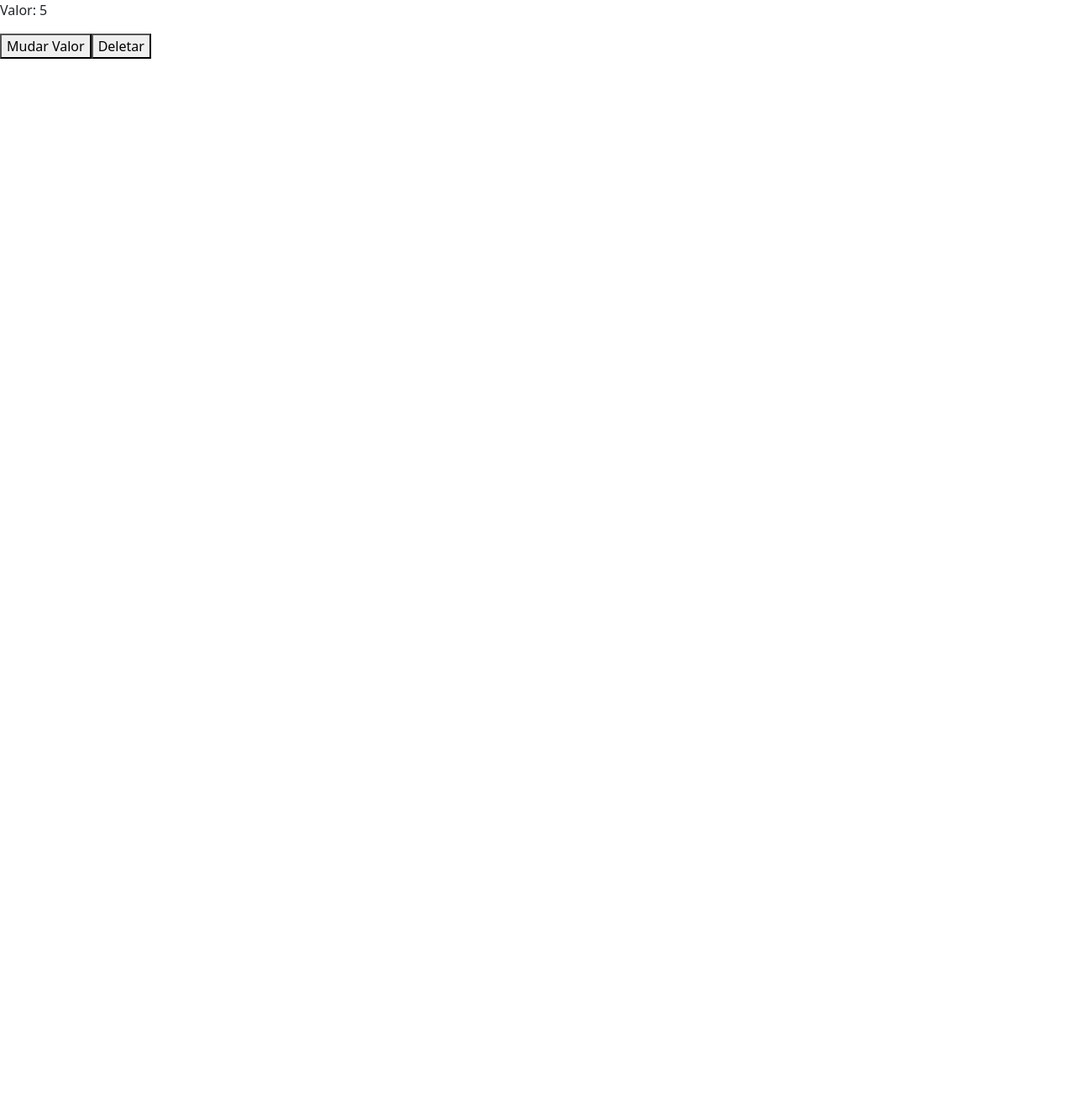
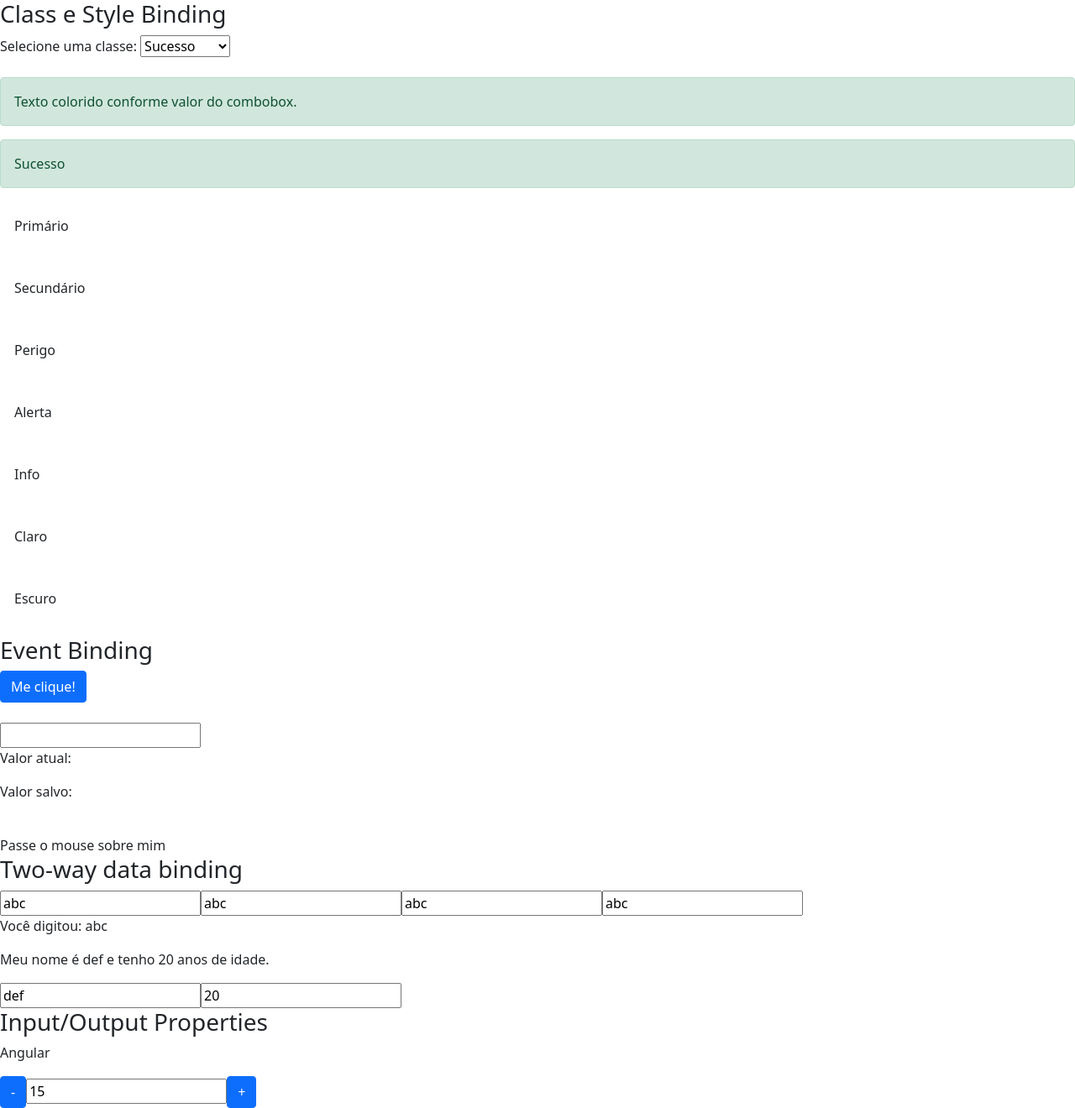
Before and after one commit to pedrovic7997/data-binding, an Angular app: page / in a window 1280 px wide. Shown: the whole page at 84% size. Before the commit the page ends 800 px from the top, so only its background shows below. Built offline with nearby package versions, Linux system fonts and the light colour scheme.

Commit message:
Acesso ao DOM e Template com ViewChild (com erro)

```diff
--- a/src/app/app.component.html
+++ b/src/app/app.component.html
@@ -1,4 +1,4 @@
-<app-ciclo [valorInicial]="valor" *ngIf="!deletarCiclo" ></app-ciclo>
+<app-data-binding></app-data-binding>
+<!-- <app-ciclo [valorInicial]="valor" *ngIf="!deletarCiclo" ></app-ciclo>
 <button (click)="mudarValor()">Mudar Valor</button>
-<button (click)="destruirCiclo()">Deletar</button>
-<!-- <app-data-binding></app-data-binding> -->
+<button (click)="destruirCiclo()">Deletar</button> -->
--- a/src/app/output-property/output-property.component.html
+++ b/src/app/output-property/output-property.component.html
@@ -1,5 +1,5 @@
 <div>
     <button class="btn btn-primary" (click)="decrementa()">-</button>
-    <input type="text" [value]="valor" readonly>
+    <input type="text" [value]="valor" readonly #campoInput>
     <button class="btn btn-primary" (click)="incrementa()">+</button>
 </div>
--- a/src/app/output-property/output-property.component.ts
+++ b/src/app/output-property/output-property.component.ts
@@ -1,4 +1,4 @@
-import { Component, EventEmitter, Input, OnInit, Output } from '@angular/core';
+import { Component, ElementRef, EventEmitter, Input, OnInit, Output, ViewChild } from '@angular/core';
 
 @Component({
   selector: 'contador',
@@ -12,14 +12,16 @@
 
   @Output() mudouValor = new EventEmitter();
 
+  @ViewChild('campoInput') campoValorInput: ElementRef;
+
   incrementa() {
-    this.valor++;
+    this.campoValorInput.nativeElement.value++;
     // Essa funcao emit, aceita qualquer coisa como parametro
     this.mudouValor.emit({novoValor: this.valor});
   }
 
   decrementa() {
-    this.valor--;
+    this.campoValorInput.nativeElement.value--;
     // Essa funcao emit, aceita qualquer coisa como parametro
     this.mudouValor.emit({novoValor: this.valor});
   }
--- a/tsconfig.json
+++ b/tsconfig.json
@@ -21,7 +21,8 @@
     "lib": [
       "es2020",
       "dom"
-    ]
+    ],
+    "strictPropertyInitialization": false
   },
   "angularCompilerOptions": {
     "enableI18nLegacyMessageIdFormat": false,
```
